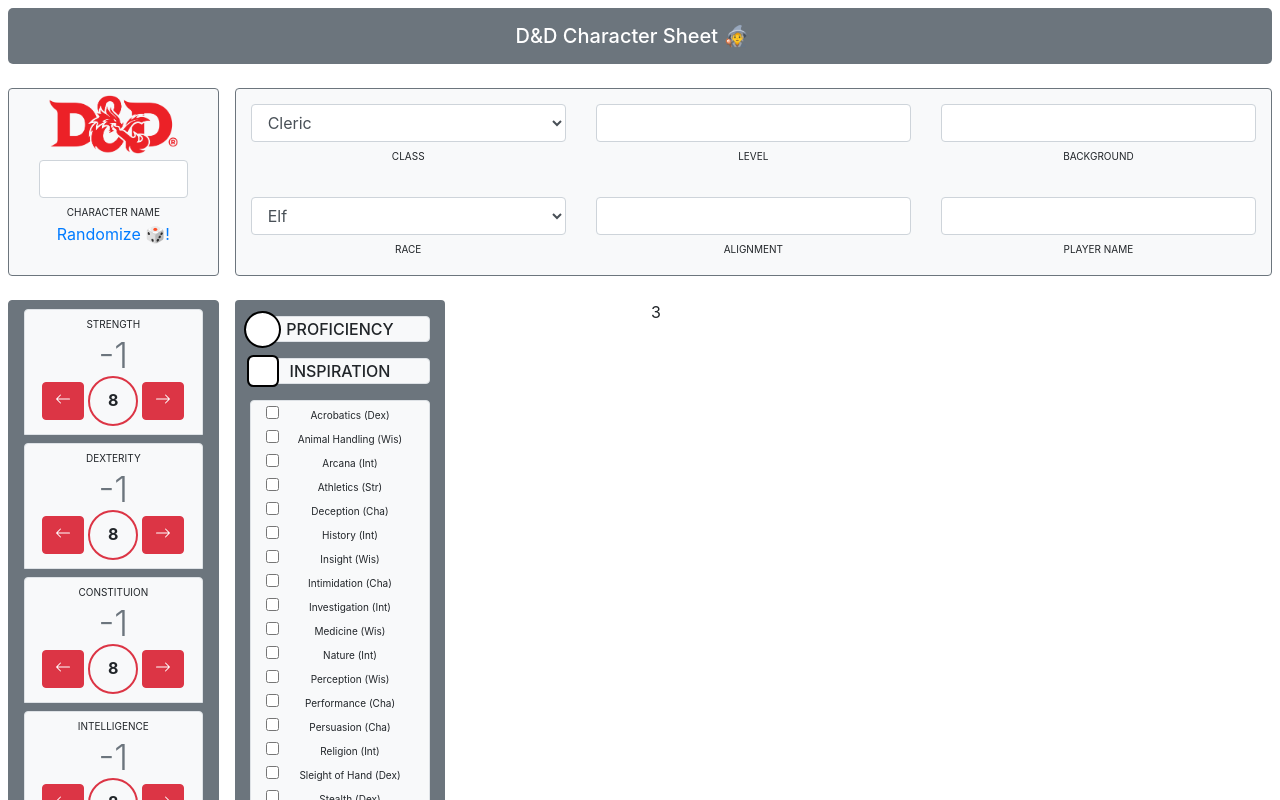
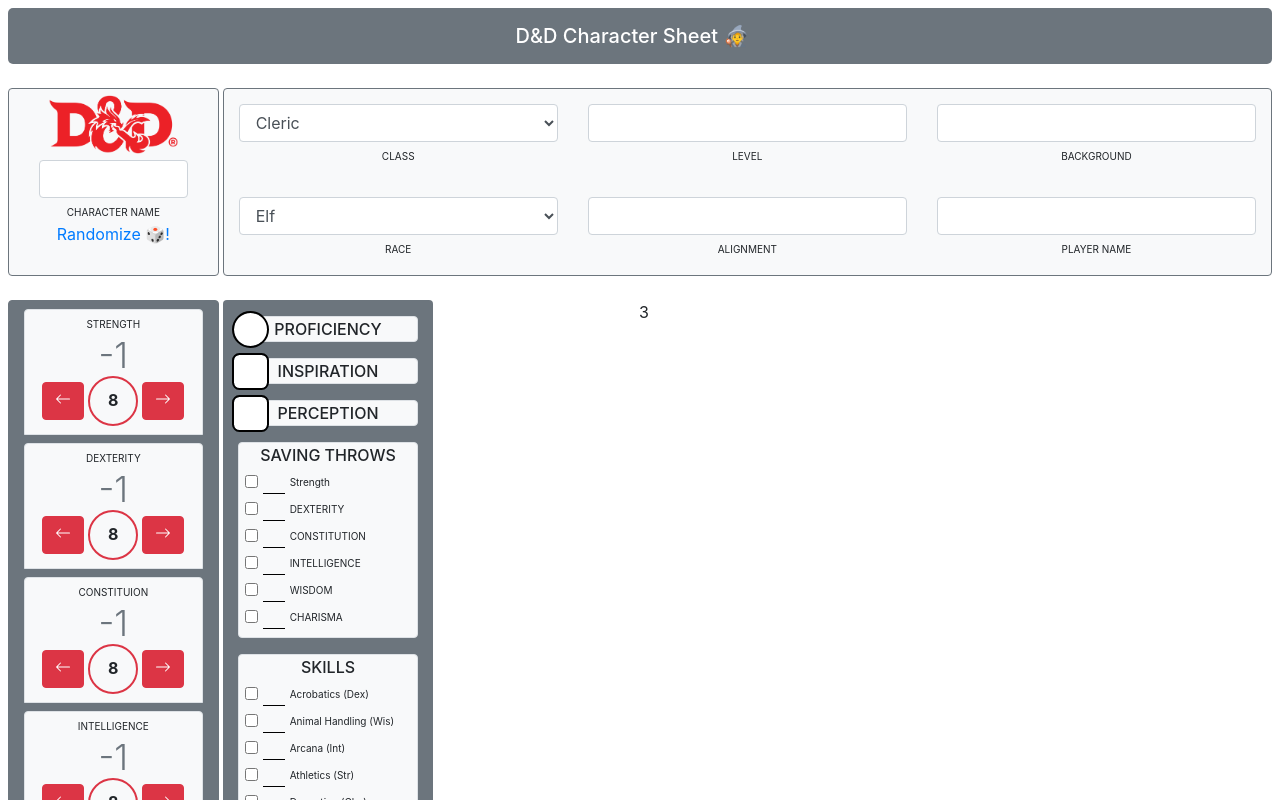
Before and after one commit to w-dib/D-D-Character-Sheet, a React (Create React App) app: page / in a window 1280 px wide. Shown: the top 800 px of the page. Built offline with nearby package versions, Linux system fonts and the light colour scheme.

Commit message:
Add skills and saving throws

```diff
--- a/src/App.css
+++ b/src/App.css
@@ -58,18 +58,28 @@
 .dndinputbox{
   border-radius: 20%;
   position:absolute;
-  left:-.25rem;
-  top:-.25rem;
-  width: 32px;
-  height: 32px;
+  left:-.4rem;
+  top:-.4rem;
+  width: 37px;
+  height: 37px;
   border: 2px solid #000;
   font-weight: 700;
 }
 
 .dndinputcheck{
   position:absolute;
-  left:1.25rem;
+  left:1.4rem;
+  top:0.2rem;
   }
+
+.underlinediput{
+  background: none;
+  border: none;
+  border-bottom: 1px solid #000;
+  width: 22px;
+  margin-right:5px;
+  text-align: center;
+}
 
 .footertext{
   font-size:10px;
--- a/src/App.js
+++ b/src/App.js
@@ -27,7 +27,7 @@
       {/* TOP SECTION */}
       <div className="container-flex">
         <div className="row mb-4 gx-3" style={{ margin: "auto" }}>
-          <div className="col-12 col-lg-2 bg-light border border-secondary rounded mr-3 ">
+          <div className="col-12 col-lg-2 bg-light border border-secondary rounded mr-1 ">
             <img src={DnDLogo} alt="dnd-logo" className="dndlogo" />
 
             <TopSection label="CHARACTER NAME" randomName={characterName} />
@@ -87,7 +87,7 @@
       <div className="container-flex">
         <div className="row" style={{ margin: "auto" }}>
           {/* LEFT SIDE */}
-          <div className="col col-lg-2 col-sm-3 mr-3 border border-secondary rounded bg-secondary">
+          <div className="col col-lg-2 col-sm-3 mr-1 border border-secondary rounded bg-secondary">
             <StatBox stats="STRENGTH" />
             <StatBox stats="DEXTERITY" />
             <StatBox stats="CONSTITUION" />
@@ -117,7 +117,7 @@
             </div>
             <div className="container">
               <div
-                className="row position-relative bg-light border rounded d-flex justify-content-center
+                className="row position-relative bg-light mb-3 border rounded d-flex justify-content-center
               align-items-center"
               >
                 <input
@@ -133,30 +133,66 @@
                 </div>
               </div>
             </div>
+
+            <div className="container">
+              <div
+                className="row position-relative bg-light border rounded d-flex justify-content-center
+              align-items-center"
+              >
+                <input
+                  id="PASSIVEWISDOM"
+                  className=" dndinputbox form-control"
+                  type="text"
+                ></input>
+                <div class="ml-3 d-sm-block d-lg-none">&nbsp;</div>
+                <div className="">
+                  <label for="PASSIVEWISDOM" className="h6">
+                    PERCEPTION
+                  </label>
+                </div>
+              </div>
+            </div>
             <div className="container-flex">
-           <div
-             className="row-12 bg-light my-3 border rounded"
-           >
-            <Skills skills="Acrobatics (Dex)"/>
-            <Skills skills="Animal Handling (Wis)"/>
-            <Skills skills="Arcana (Int)"/>
-            <Skills skills="Athletics (Str)"/>
-            <Skills skills="Deception (Cha)"/>
-            <Skills skills="History (Int)"/>
-            <Skills skills="Insight (Wis)"/>
-            <Skills skills="Intimidation (Cha)"/>
-            <Skills skills="Investigation (Int)"/>
-            <Skills skills="Medicine (Wis)"/>
-            <Skills skills="Nature (Int)"/>
-            <Skills skills="Perception (Wis)"/>
-            <Skills skills="Performance (Cha)"/>
-            <Skills skills="Persuasion (Cha)"/>
-            <Skills skills="Religion (Int)"/>
-            <Skills skills="Sleight of Hand (Dex)"/>
-            <Skills skills="Stealth (Dex)"/>
-            <Skills skills="Survival (Wis)"/>
-      </div>
-    </div>
+              <div
+                id="SAVINGTHROWS"
+                className="row-12 bg-light my-3 border rounded pb-2"
+              >
+                <label for="SAVINGTHROWS" className="h6">
+                  SAVING THROWS
+                </label>
+                <Skills skills="Strength" />
+                <Skills skills="DEXTERITY" />
+                <Skills skills="CONSTITUTION" />
+                <Skills skills="INTELLIGENCE" />
+                <Skills skills="WISDOM" />
+                <Skills skills="CHARISMA" />
+              </div>
+            </div>
+            <div className="container-flex">
+              <div id="SKILLS" className="row-12 bg-light my-3 border rounded pb-2">
+                <label for="SKILLS" className="h6">
+                  SKILLS
+                </label>
+                <Skills skills="Acrobatics (Dex)" />
+                <Skills skills="Animal Handling (Wis)" />
+                <Skills skills="Arcana (Int)" />
+                <Skills skills="Athletics (Str)" />
+                <Skills skills="Deception (Cha)" />
+                <Skills skills="History (Int)" />
+                <Skills skills="Insight (Wis)" />
+                <Skills skills="Intimidation (Cha)" />
+                <Skills skills="Investigation (Int)" />
+                <Skills skills="Medicine (Wis)" />
+                <Skills skills="Nature (Int)" />
+                <Skills skills="Perception (Wis)" />
+                <Skills skills="Performance (Cha)" />
+                <Skills skills="Persuasion (Cha)" />
+                <Skills skills="Religion (Int)" />
+                <Skills skills="Sleight of Hand (Dex)" />
+                <Skills skills="Stealth (Dex)" />
+                <Skills skills="Survival (Wis)" />
+              </div>
+            </div>
           </div>
 
           {/* RIGHT SIDE */}
--- a/src/Skills.js
+++ b/src/Skills.js
@@ -2,15 +2,17 @@
 
 export default function Skills(props) {
   return (
-    <div className="col">
-      <div className="form-check ">
+    <div className="col text-left px-1">
+      <div className="form-check">
+      <input
+        className="underlinediput"></input>
         <input
           className="form-check-input dndinputcheck"
           type="checkbox"
           value=""
           id="flexCheckDefault"
         />
-        <label class="form-check-label" for="flexCheckDefault">
+        <label class="form-check-label " for="flexCheckDefault">
           {props.skills}
         </label>
       </div>
```
